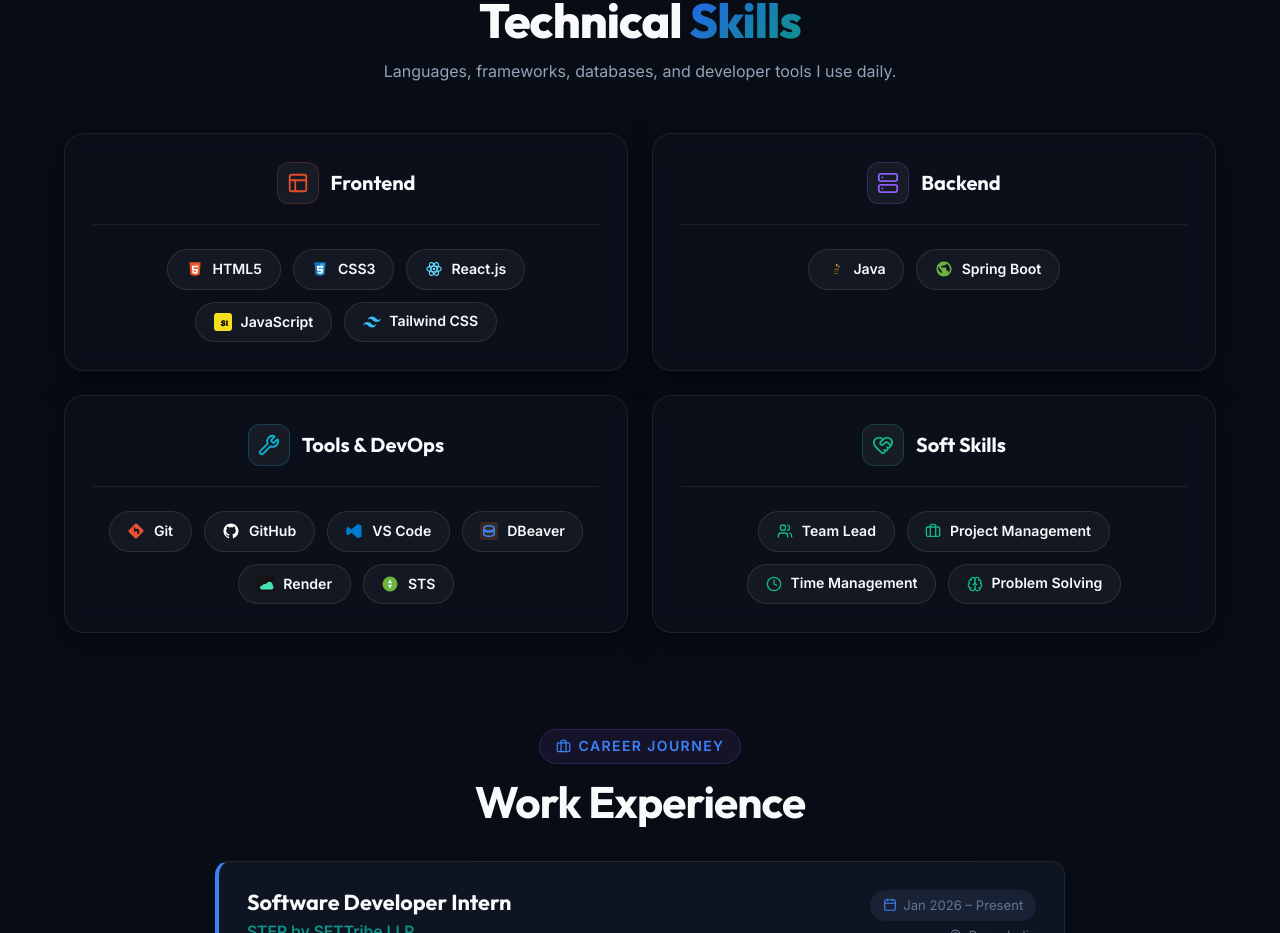
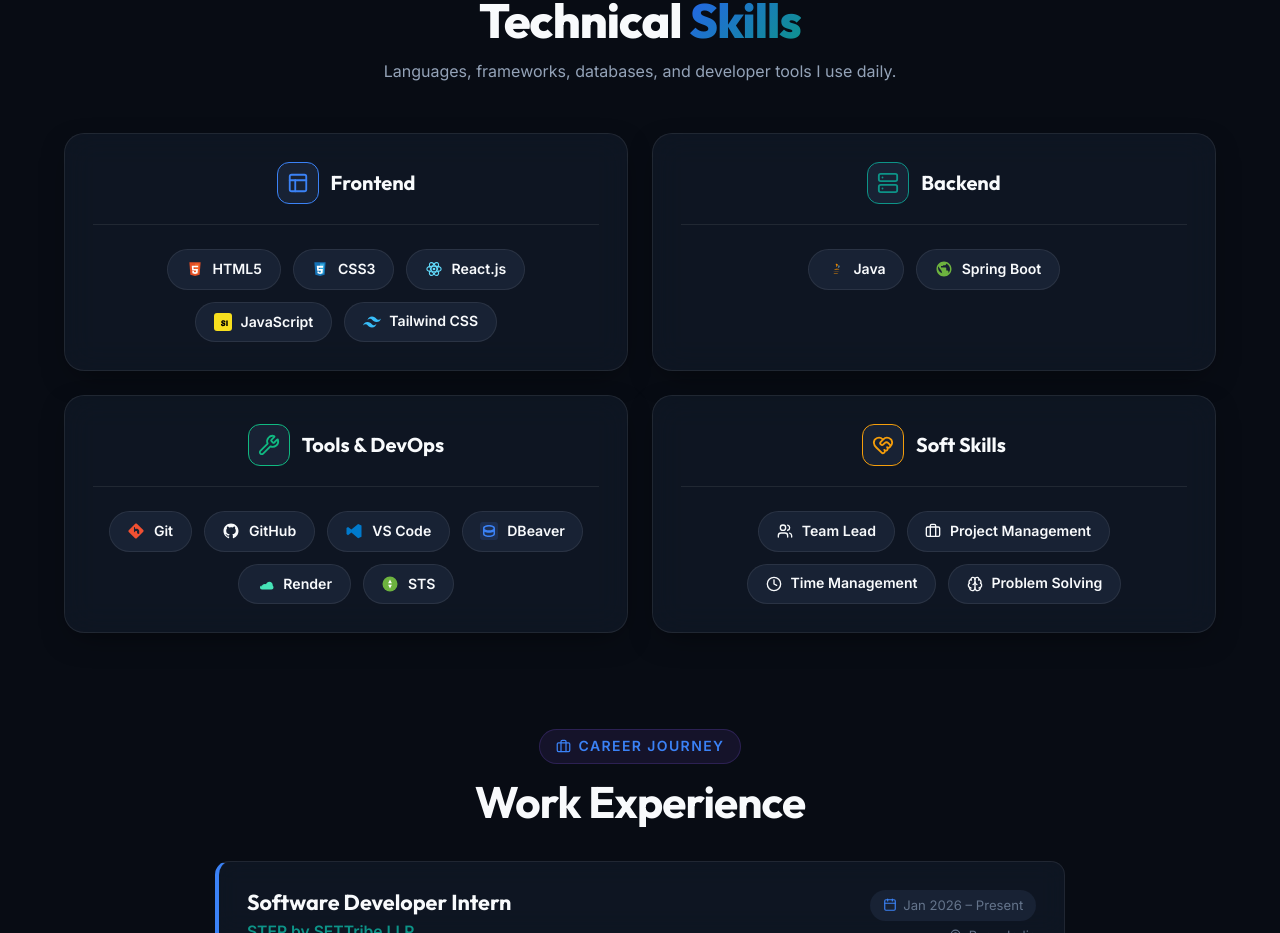
Before and after one commit to nanavareswati01/Myportfolio, a React (Vite) app: page / in a window 1280 px wide. Shown: the part 1520-2453 px from the top of the page. Built offline with nearby package versions, Linux system fonts and the light colour scheme.

Commit message:
Harmonize Technical Skills section color theme with website design tokens

```diff
--- a/src/components/Skills.jsx
+++ b/src/components/Skills.jsx
@@ -66,27 +66,25 @@
     case 'github':
       return (
         <svg width="18" height="18" viewBox="0 0 24 24" fill="none">
-          <path d="M12 2C6.477 2 2 6.484 2 12.017c0 4.425 2.865 8.18 6.839 9.504.5.092.682-.217.682-.483 0-.237-.008-.868-.013-1.703-2.782.605-3.369-1.343-3.369-1.343-.454-1.158-1.11-1.466-1.11-1.466-.908-.62.069-.608.069-.608 1.003.07 1.53 1.032 1.53 1.032.892 1.53 2.341 1.088 2.91.832.092-.647.35-1.088.636-1.338-2.22-.253-4.555-1.113-4.555-4.951 0-1.093.39-1.988 1.029-2.688-.103-.253-.446-1.272.098-2.65 0 0 .84-.27 2.75 1.026A9.564 9.564 0 0112 6.844c.85.004 1.705.115 2.504.337 1.909-1.296 2.747-1.027 2.747-1.027.546 1.379.202 2.398.1 2.651.64.7 1.028 1.595 1.028 2.688 0 3.848-2.339 4.695-4.566 4.943.359.309.678.92.678 1.855 0 1.338-.012 2.419-.012 2.747 0 .268.18.58.688.482A10.019 10.019 0 0022 12.017C22 6.484 17.522 2 12 2z" fill="#FFFFFF" />
+          <path d="M12 2C6.477 2 2 6.484 2 12.017c0 4.425 2.865 8.18 6.839 9.504.5.092.682-.217.682-.483 0-.237-.008-.868-.013-1.703-2.782.605-3.369-1.343-3.369-1.343-.454-1.158-1.11-1.466-1.11-1.466-.908-.62.069-.608.069-.608 1.003.07 1.53 1.032 1.53 1.032.892 1.53 2.341 1.088 2.91.832.092-.647.35-1.088.636-1.338-2.22-.253-4.555-1.113-4.555-4.951 0-1.093.39-1.988 1.029-2.688-.103-.253-.446-1.272.098-2.65 0 0 .84-.27 2.75 1.026A9.564 9.564 0 0112 6.844c.85.004 1.705.115 2.504.337 1.909-1.296 2.747-1.027 2.747-1.027.546 1.379.202 2.398.1 2.651.64.7 1.028 1.595 1.028 2.688 0 3.848-2.339 4.695-4.566 4.943.359.309.678.92.678 1.855 0 1.338-.012 2.419-.012 2.747 0 .268.18.58.688.482A10.019 10.019 0 0022 12.017C22 6.484 17.522 2 12 2z" fill="currentColor" />
         </svg>
       );
     case 'vscode':
       return (
         <svg width="18" height="18" viewBox="0 0 24 24" fill="none">
           <path d="M17.5 2.5L22 4.5V19.5L17.5 21.5L8.5 14L4 17.5L2 16V8L4 6.5L8.5 10L17.5 2.5Z" fill="#007ACC" />
-          <path d="M17.5 2.5L8.5 10L4 6.5L2 8V16L4 17.5L8.5 14L17.5 21.5V2.5Z" fill="#007ACC" />
         </svg>
       );
     case 'dbeaver':
       return (
         <svg width="18" height="18" viewBox="0 0 24 24" fill="none">
-          <rect width="24" height="24" rx="4" fill="#382923" />
+          <rect width="24" height="24" rx="4" fill="rgba(59, 130, 246, 0.15)" />
           <path d="M12 4C7.58 4 4 5.79 4 8v8c0 2.21 3.58 4 8 4s8-1.79 8-4V8c0-2.21-3.58-4-8-4zm0 2c3.31 0 6 1.12 6 2.5S15.31 11 12 11s-6-1.12-6-2.5S8.69 6 12 6zm0 12c-3.31 0-6-1.12-6-2.5V13c1.45.86 3.6 1.4 6 1.4s4.55-.54 6-1.4v2.5c0 1.38-2.69 2.5-6 2.5z" fill="#3B82F6" />
         </svg>
       );
     case 'render':
       return (
         <svg width="18" height="18" viewBox="0 0 24 24" fill="none">
-          <rect width="24" height="24" rx="4" fill="#141414" />
           <path d="M6 16.5C6 14 8 12 10.5 12C11 12 11.5 12.1 12 12.3C12.7 10.4 14.5 9 16.5 9C19 9 21 11 21 13.5C21 13.7 21 13.9 20.9 14.1C21.6 14.6 22 15.5 22 16.5C22 18 20.8 19.2 19.3 19.2H6.7C5.2 19.2 4 18 4 16.5C4 15.3 4.8 14.3 6 14C6 14.8 6 15.7 6 16.5Z" fill="#46E3B7" />
         </svg>
       );
@@ -97,10 +95,10 @@
           <path d="M12 6L14.5 11H9.5L12 6ZM12 18L9.5 13H14.5L12 18Z" fill="#FFFFFF" />
         </svg>
       );
-    case 'users': return <Users size={16} color="#10b981" />;
-    case 'briefcase': return <Briefcase size={16} color="#10b981" />;
-    case 'clock': return <Clock size={16} color="#10b981" />;
-    case 'brain': return <Brain size={16} color="#10b981" />;
+    case 'users': return <Users size={16} style={{ color: 'inherit' }} />;
+    case 'briefcase': return <Briefcase size={16} style={{ color: 'inherit' }} />;
+    case 'clock': return <Clock size={16} style={{ color: 'inherit' }} />;
+    case 'brain': return <Brain size={16} style={{ color: 'inherit' }} />;
     default:
       return null;
   }
@@ -133,7 +131,7 @@
           </p>
         </div>
 
-        {/* 2x2 Skills Grid */}
+        {/* 2x2 Skills Grid matching website theme */}
         <div
           className="skills-grid-container"
           style={{
@@ -149,26 +147,26 @@
               style={{
                 borderRadius: '20px',
                 padding: '1.75rem',
-                background: 'rgba(13, 18, 30, 0.65)',
-                backdropFilter: 'blur(12px)',
-                WebkitBackdropFilter: 'blur(12px)',
-                border: '1px solid rgba(255, 255, 255, 0.08)',
-                boxShadow: '0 10px 30px rgba(0, 0, 0, 0.4)',
+                background: 'var(--bg-glass-card)',
+                backdropFilter: 'blur(16px)',
+                WebkitBackdropFilter: 'blur(16px)',
+                border: '1px solid var(--border-color)',
+                boxShadow: 'var(--shadow-md)',
                 display: 'flex',
                 flexDirection: 'column',
                 alignItems: 'center',
                 textAlign: 'center',
-                transition: 'transform 0.3s ease, border-color 0.3s ease, box-shadow 0.3s ease',
+                transition: 'all 0.3s ease',
               }}
               onMouseEnter={(e) => {
                 e.currentTarget.style.transform = 'translateY(-4px)';
-                e.currentTarget.style.borderColor = `${cat.color}60`;
-                e.currentTarget.style.boxShadow = `0 12px 35px ${cat.color}25`;
+                e.currentTarget.style.borderColor = cat.color;
+                e.currentTarget.style.boxShadow = `0 12px 30px -10px ${cat.color}`;
               }}
               onMouseLeave={(e) => {
                 e.currentTarget.style.transform = 'translateY(0)';
-                e.currentTarget.style.borderColor = 'rgba(255, 255, 255, 0.08)';
-                e.currentTarget.style.boxShadow = '0 10px 30px rgba(0, 0, 0, 0.4)';
+                e.currentTarget.style.borderColor = 'var(--border-color)';
+                e.currentTarget.style.boxShadow = 'var(--shadow-md)';
               }}
             >
               {/* Category Header */}
@@ -185,8 +183,8 @@
                     width: '42px',
                     height: '42px',
                     borderRadius: '12px',
-                    background: 'rgba(255, 255, 255, 0.05)',
-                    border: `1px solid ${cat.color}40`,
+                    background: 'var(--bg-tertiary)',
+                    border: `1px solid ${cat.color}`,
                     display: 'flex',
                     alignItems: 'center',
                     justifyContent: 'center',
@@ -204,7 +202,7 @@
                 style={{
                   width: '100%',
                   height: '1px',
-                  background: 'rgba(255, 255, 255, 0.08)',
+                  background: 'var(--border-color)',
                   marginBottom: '1.5rem',
                 }}
               />
@@ -227,8 +225,8 @@
                       gap: '0.55rem',
                       padding: '0.5rem 1.1rem',
                       borderRadius: 'var(--radius-full)',
-                      background: 'rgba(255, 255, 255, 0.04)',
-                      border: '1px solid rgba(255, 255, 255, 0.1)',
+                      background: 'var(--bg-tertiary)',
+                      border: '1px solid var(--border-color)',
                       fontSize: '0.88rem',
                       fontWeight: 600,
                       color: 'var(--text-primary)',
@@ -237,12 +235,14 @@
                     }}
                     onMouseEnter={(e) => {
                       e.currentTarget.style.borderColor = cat.color;
-                      e.currentTarget.style.background = 'rgba(255, 255, 255, 0.08)';
+                      e.currentTarget.style.color = cat.color;
+                      e.currentTarget.style.background = 'var(--bg-glass-hover)';
                       e.currentTarget.style.boxShadow = `0 0 14px ${cat.color}40`;
                     }}
                     onMouseLeave={(e) => {
-                      e.currentTarget.style.borderColor = 'rgba(255, 255, 255, 0.1)';
-                      e.currentTarget.style.background = 'rgba(255, 255, 255, 0.04)';
+                      e.currentTarget.style.borderColor = 'var(--border-color)';
+                      e.currentTarget.style.color = 'var(--text-primary)';
+                      e.currentTarget.style.background = 'var(--bg-tertiary)';
                       e.currentTarget.style.boxShadow = 'none';
                     }}
                   >
--- a/src/data/portfolioData.js
+++ b/src/data/portfolioData.js
@@ -28,7 +28,7 @@
   {
     category: "Frontend",
     icon: "Layout",
-    color: "#e34f26",
+    color: "var(--accent-purple)",
     skills: [
       { name: "HTML5", icon: "html5" },
       { name: "CSS3", icon: "css3" },
@@ -40,7 +40,7 @@
   {
     category: "Backend",
     icon: "Server",
-    color: "#8b5cf6",
+    color: "var(--accent-cyan)",
     skills: [
       { name: "Java", icon: "java" },
       { name: "Spring Boot", icon: "spring" }
@@ -49,7 +49,7 @@
   {
     category: "Tools & DevOps",
     icon: "Wrench",
-    color: "#06b6d4",
+    color: "var(--accent-green)",
     skills: [
       { name: "Git", icon: "git" },
       { name: "GitHub", icon: "github" },
@@ -62,7 +62,7 @@
   {
     category: "Soft Skills",
     icon: "Handshake",
-    color: "#10b981",
+    color: "var(--accent-amber)",
     skills: [
       { name: "Team Lead", icon: "users" },
       { name: "Project Management", icon: "briefcase" },
```
